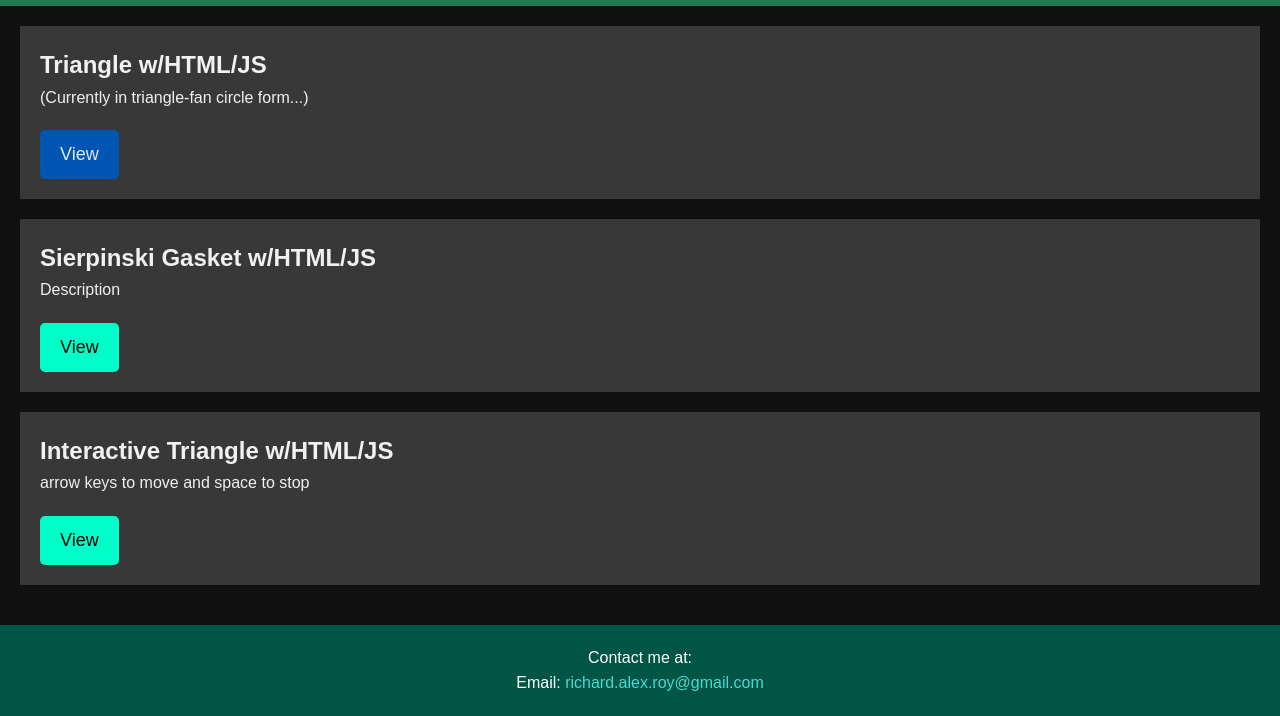
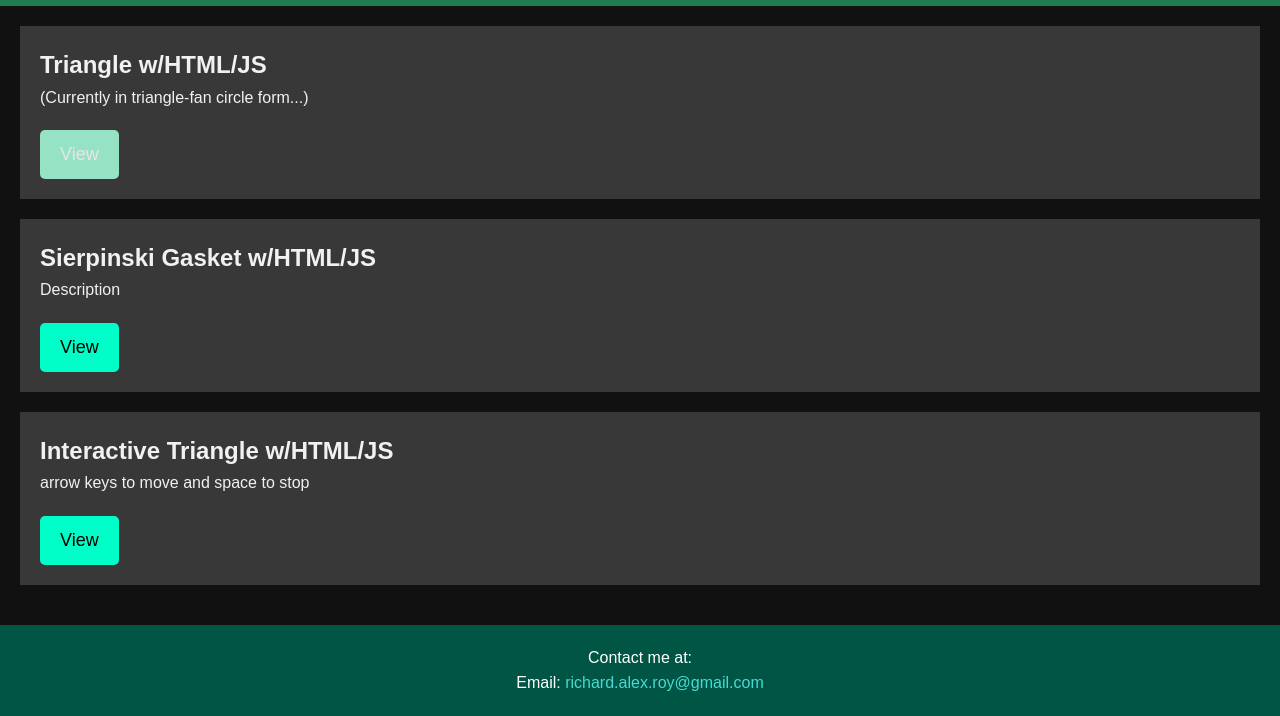
Before and after one commit to royri5/royri5.github.io, a plain HTML site: page index.html in a window 1280 px wide. In both pictures the pointer is over the link 79 px from the left and 239 px from the top of the page. Shown: the part 85-801 px from the top of the page. Drawn offline with Linux system fonts and the light colour scheme.

Commit message:
view cta hover color change

```diff
--- a/style.css
+++ b/style.css
@@ -69,7 +69,7 @@ footer a:hover {
 }
 
 .cta-button:hover {
-    background: #0056b3;
+    background: #96e2c5;
     color: #e6e6e6;
 }
 
```
